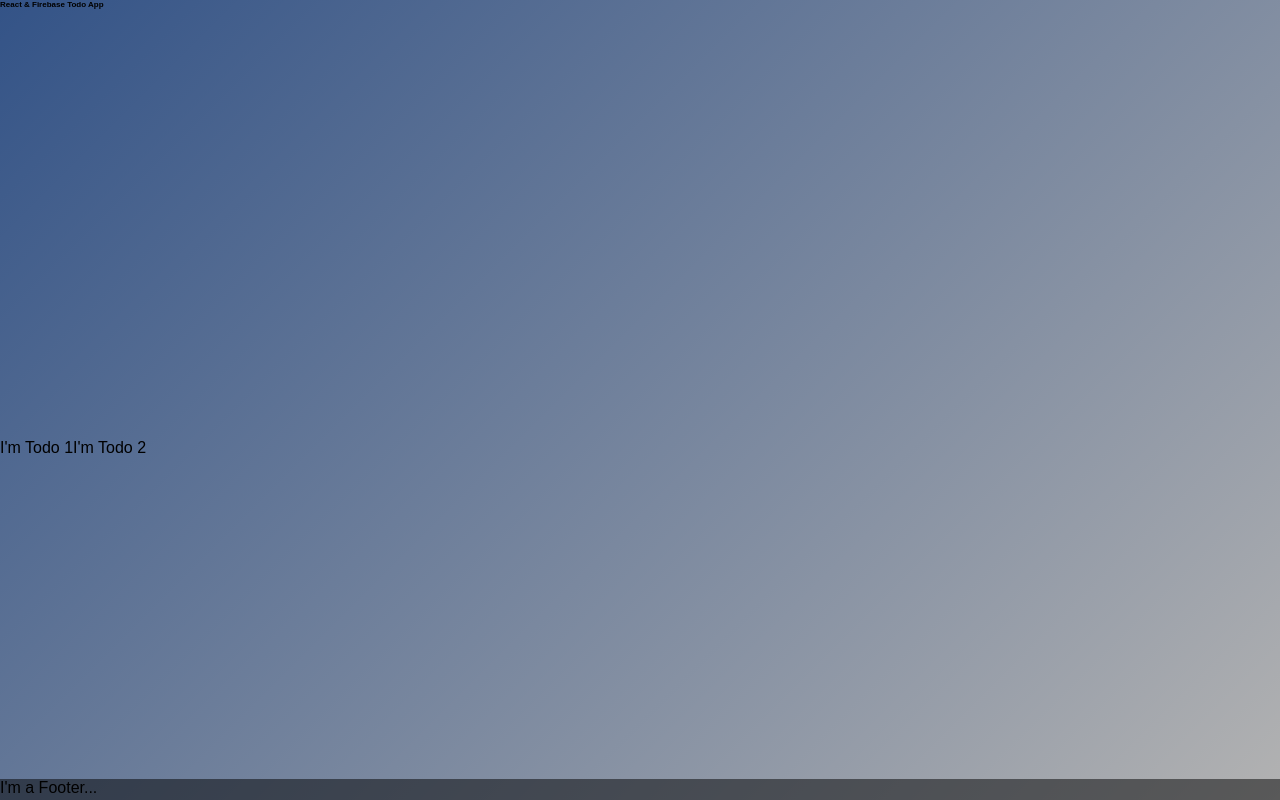
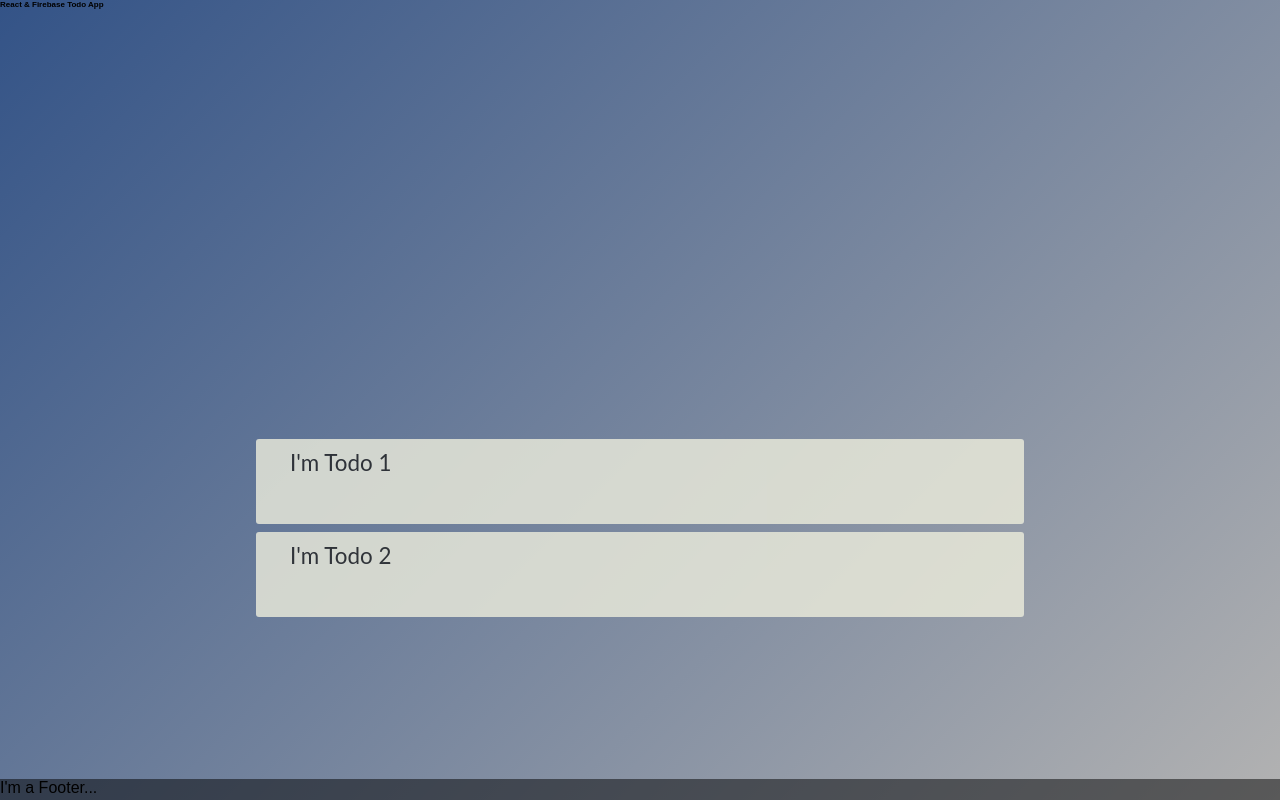
Before and after one commit to NomanGul/React-TODO-App, a React (Create React App) app: page / in a window 1280 px wide. Built offline with nearby package versions, Linux system fonts and the light colour scheme.

Commit message:
All styles added

```diff
--- a/src/components/Todo/Todo.css
+++ b/src/components/Todo/Todo.css
@@ -0,0 +1,57 @@
+.todo {
+  padding: 10px 10px 38px 34px;
+  height: auto;
+  margin: auto;
+  margin-bottom: 8px;
+  width: 60%;
+  font-family: "Lato", sans-serif;
+  font-size: 1.4em;
+  color: #222;
+  background-color: #eed;
+  border-radius: 3px;
+  box-shadow: 43x 3px 2px #333;
+  opacity: 1;
+}
+
+@keyframes fadeIn {
+  from {
+    opacity: 0;
+  }
+  to {
+    opacity: 0.8;
+  }
+}
+@keyframes fadeOut {
+  from {
+    opactiy: 0.8;
+  }
+  to {
+    opacity: 0;
+  }
+}
+
+.fade-in {
+  opacity: 0;
+  animation: fadeIn ease-in 1;
+  animation-fill-mode: forwards;
+  animation-duration: 0.1s;
+}
+
+.todoContent {
+  float: left;
+  padding-right: 70px;
+  padding-bottom: 10px;
+  display: block;
+}
+
+.closebtn {
+  color: #aa9;
+  font-weight: bold;
+  float: right;
+  cursor: pointer;
+  font-size: 1.3em;
+}
+
+.closebtn:hover {
+  color: #ac2500;
+}
```
